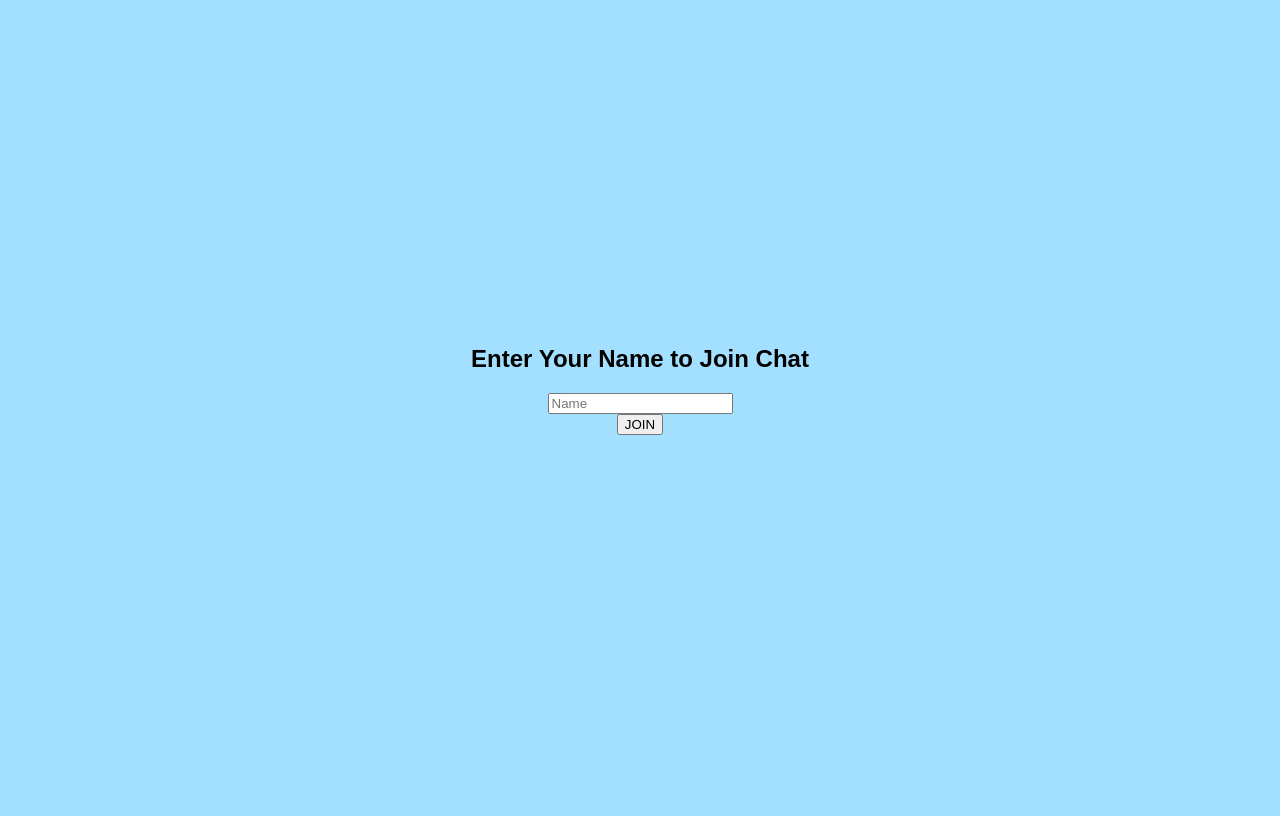
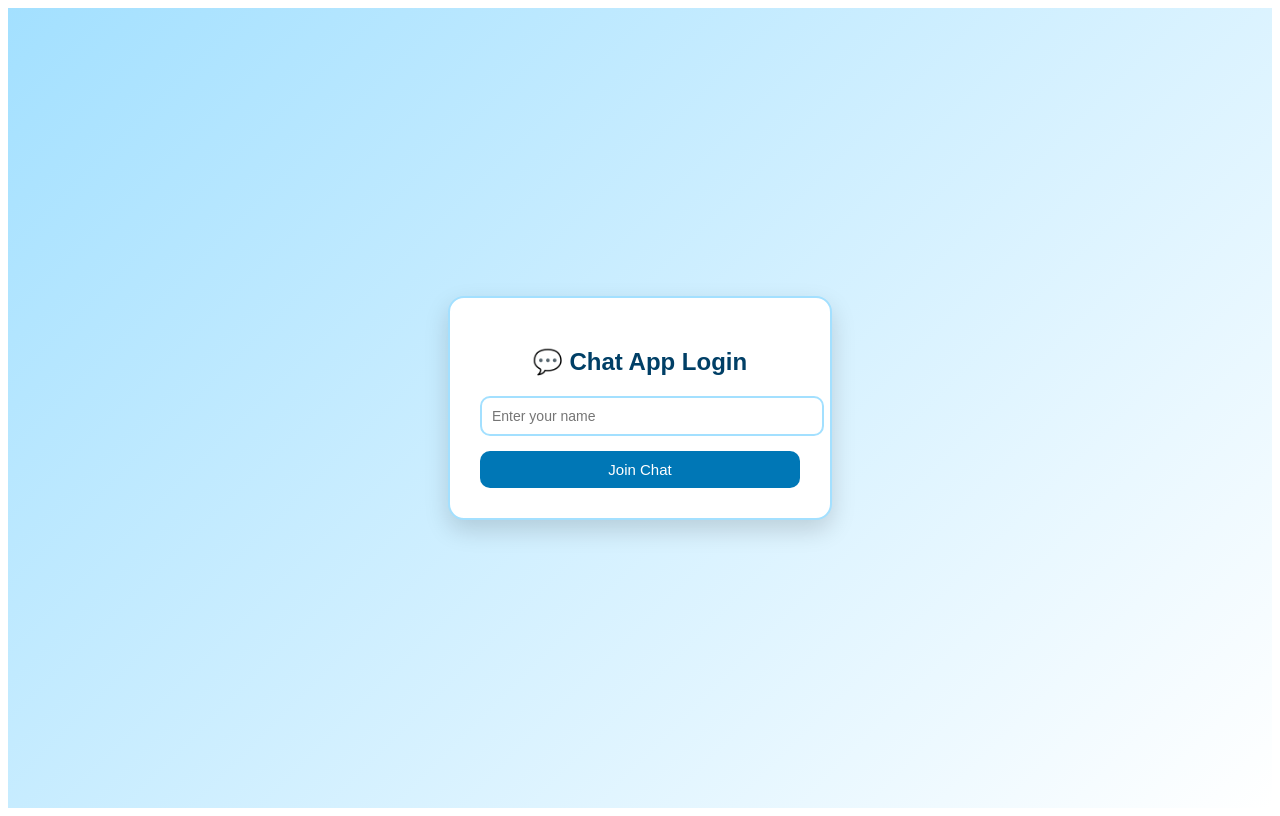
Before and after one commit to GSSHEMANTH/chat_app, a React (Create React App) app in the folder my-react-app/: page / in a window 1280 px wide. Built offline with nearby package versions, Linux system fonts and the light colour scheme; no server answers.

Commit message:
update login ui

```diff
--- a/my-react-app/src/Chat.jsx
+++ b/my-react-app/src/Chat.jsx
@@ -1,4 +1,4 @@
-import React, { useEffect, useState } from "react";
+import React, { useEffect, useState, useRef } from "react";
 import { useLocation } from "react-router-dom";
 import { io } from "socket.io-client";
 
@@ -6,14 +6,13 @@ const socket = io("https://chat-app-v6wh.onrender.com");
 
 const Chat = () => {
   const location = useLocation();
-  const name = location.state?.name;
+  const name = location.state?.name || "Guest";
 
   const [message, setMessage] = useState("");
   const [messages, setMessages] = useState([]);
+  const chatEndRef = useRef(null);
 
   useEffect(() => {
-    if (!name) return;
-
     socket.emit("join", name);
 
     socket.on("receive_message", (data) => {
@@ -27,41 +26,64 @@ const Chat = () => {
       ]);
     });
 
-    return () => {
-      socket.off();
-    };
+    return () => socket.off();
   }, [name]);
 
+  // auto scroll to bottom
+  useEffect(() => {
+    chatEndRef.current?.scrollIntoView({ behavior: "smooth" });
+  }, [messages]);
+
   const sendMessage = () => {
-    if (!message.trim()) return;
+    if (message.trim() === "") return;
 
-    socket.emit("send_message", {
+    const data = {
       user: name,
       text: message
-    });
+    };
 
+    socket.emit("send_message", data);
     setMessage("");
   };
 
+  // Enter key send
+  const handleKeyPress = (e) => {
+    if (e.key === "Enter") sendMessage();
+  };
+
   return (
-  <div className="chat-page">
+    <div className="chat-container">
+      <h2 className="chat-title">💬 Chat App - {name}</h2>
+
       <div className="chat-box">
-      <h3>WELCOME {name}</h3>
+        {messages.map((msg, index) => {
+          let className = "chat-message";
 
-      <div className="messages">
-        {messages.map((msg, index) => (
-          <p key={index}>
-            <strong>{msg.user}:</strong> {msg.text}
-          </p>
-        ))}
+          if (msg.user === "System") className += " system";
+          else if (msg.user === name) className += " me";
+          else className += " other";
+
+          return (
+            <div key={index} className={className}>
+              <span className="chat-user">{msg.user}</span>
+              <span className="chat-text">{msg.text}</span>
+            </div>
+          );
+        })}
+        <div ref={chatEndRef}></div>
       </div>
 
+      <div className="chat-input-box">
         <input
           value={message}
           onChange={(e) => setMessage(e.target.value)}
-        placeholder="Type message"
+          onKeyDown={handleKeyPress}
+          placeholder="Type message..."
+          className="chat-input"
         />
-      <button onClick={sendMessage}>Send</button>
+        <button onClick={sendMessage} className="chat-btn">
+          ➤
+        </button>
       </div>
     </div>
   );
--- a/my-react-app/src/Login.jsx
+++ b/my-react-app/src/Login.jsx
@@ -1,26 +1,33 @@
 import React, { useState } from "react";
 import { useNavigate } from "react-router-dom";
-import "./index.css";
 
 const Login = () => {
   const [name, setName] = useState("");
   const navigate = useNavigate();
 
-  const handleJoin = () => {
-    if (name.trim()) {
-      navigate("/chat", { state: { name } });
+  const handleLogin = () => {
+    if (!name.trim()) {
+      alert("Please enter your name");
+      return;
     }
+
+    navigate("/chat", { state: { name } });
   };
 
   return (
     <div className="login-container">
-      <h2>Enter Your Name to Join Chat</h2>
-      <input
-        value={name}
-        onChange={(e) => setName(e.target.value)}
-        placeholder="Name"
-      />
-      <button onClick={handleJoin}>JOIN</button>
+      <div className="login-box">
+        <h2>💬 Chat App Login</h2>
+
+        <input
+          type="text"
+          placeholder="Enter your name"
+          value={name}
+          onChange={(e) => setName(e.target.value)}
+        />
+
+        <button onClick={handleLogin}>Join Chat</button>
+      </div>
     </div>
   );
 };
--- a/my-react-app/src/index.css
+++ b/my-react-app/src/index.css
@@ -1,48 +1,159 @@
-body {
-    background-color: #a3e0ff;
-    margin: 0;
-    padding: 0;
+/* LOGIN PAGE UI */
+
+.login-container {
+  display: flex;
+  justify-content: center;
+  align-items: center;
+  height: 100vh;
+  background: linear-gradient(135deg, #a3e0ff, #ffffff);
+  font-family: Arial, sans-serif;
 }
-.login-container {
-    font-family: Arial, sans-serif;
-    display: flex;
-    flex-direction: column;
-    align-items: center;
-    justify-content: center;
-    padding: 20px;
-    min-height: 90vh;
+
+.login-box {
+  width: 320px;
+  background: white;
+  padding: 30px;
+  border-radius: 16px;
+  box-shadow: 0 10px 25px rgba(0, 0, 0, 0.15);
+  text-align: center;
+  border: 2px solid #a3e0ff;
 }
+
+.login-box h2 {
+  margin-bottom: 20px;
+  color: #003f66;
+}
+
+.login-box input {
+  width: 100%;
+  padding: 10px;
+  border-radius: 10px;
+  border: 2px solid #a3e0ff;
+  outline: none;
+  font-size: 14px;
+  margin-bottom: 15px;
+}
+
+.login-box button {
+  width: 100%;
+  padding: 10px;
+  border-radius: 10px;
+  border: none;
+  background: #0077b6;
+  color: white;
+  font-size: 15px;
+  cursor: pointer;
+  transition: 0.2s;
+}
+
+.login-box button:hover {
+  background: #005f8f;
+}
+/* CHAT PAGE UI */
+
+
 .chat-container {
-    font-family: Arial, sans-serif;
-    display: flex;
-    flex-direction: column;
-    align-items: center;
-    justify-content: center;
-    padding: 20px;
-    min-height: 90vh;
+  display: flex;
+  flex-direction: column;
+  align-items: center;
+  justify-content: center;
+  height: 100vh;
+  background: linear-gradient(135deg, #a3e0ff, #ffffff);
+  font-family: Arial, sans-serif;
 }
-.chat-page {
-  display: flex;
-  justify-content: center;   /* horizontal center */
-  align-items: center;       /* vertical center */
-  height: 100vh;             /* full screen height */
-  background:#a3e0ff;
+
+.chat-title {
+  margin-bottom: 10px;
+  color: #003f66;
+  font-weight: bold;
 }
 
 .chat-box {
-  width: 400px;
-  height: 500px;
-  background: #f2f4f7;
-  border-radius: 10px;
-  padding: 15px;
-  box-shadow: 0 4px 10px rgba(0,0,0,0.1);
+  width: 420px;
+  height: 360px;
+  background: white;
+  border-radius: 14px;
+  padding: 12px;
+  overflow-y: auto;
+  box-shadow: 0 10px 25px rgba(0, 0, 0, 0.15);
+  border: 2px solid #a3e0ff;
+  display: flex;
+  flex-direction: column;
+  gap: 8px;
+}
+
+/* common message style */
+.chat-message {
+  max-width: 70%;
+  padding: 8px 12px;
+  border-radius: 12px;
+  font-size: 14px;
+  word-wrap: break-word;
   display: flex;
   flex-direction: column;
 }
-.messages {
+
+/* username */
+.chat-user {
+  font-size: 11px;
+  font-weight: bold;
+  opacity: 0.7;
+  margin-bottom: 2px;
+}
+
+/* your messages (right side) */
+.chat-message.me {
+  align-self: flex-end;
+  background: #d1f2ff;
+  color: #005b8f;
+  border-bottom-right-radius: 4px;
+}
+
+/* others messages (left side) */
+.chat-message.other {
+  align-self: flex-start;
+  background: #f2f2f2;
+  color: #333;
+  border-bottom-left-radius: 4px;
+}
+
+/* system messages */
+.chat-message.system {
+  align-self: center;
+  background: #ffe6e6;
+  color: #cc0000;
+  font-style: italic;
+  font-size: 12px;
+}
+
+/* input area */
+.chat-input-box {
+  margin-top: 10px;
+  display: flex;
+  width: 420px;
+}
+
+.chat-input {
   flex: 1;
-  overflow-y: auto;
-  margin-bottom: 10px;
-  border: 1px solid #0a0a0a;
-  padding: 8px;
+  padding: 10px;
+  border-radius: 10px;
+  border: 2px solid #a3e0ff;
+  outline: none;
+  font-size: 14px;
 }
+
+.chat-btn {
+  margin-left: 8px;
+  padding: 10px 14px;
+  border-radius: 50%;
+  border: none;
+  background: #0077b6;
+  color: white;
+  font-size: 16px;
+  cursor: pointer;
+  transition: 0.2s;
+}
+
+.chat-btn:hover {
+  background: #005f8f;
+}
```
Also changed, not shown: 1 other file (tests, documents, lock files or other folders). Lines whose indentation alone changed are shown as unchanged.
